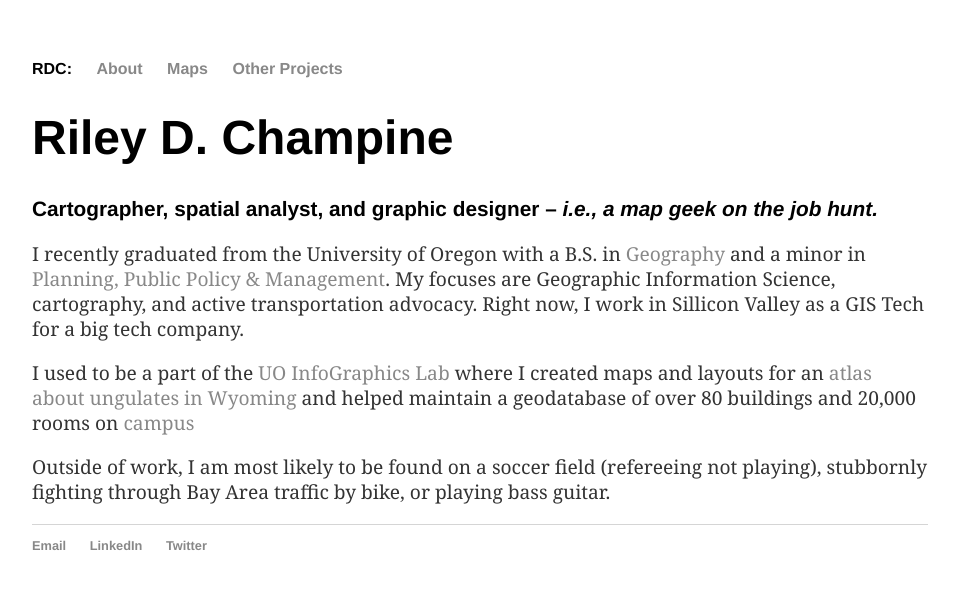
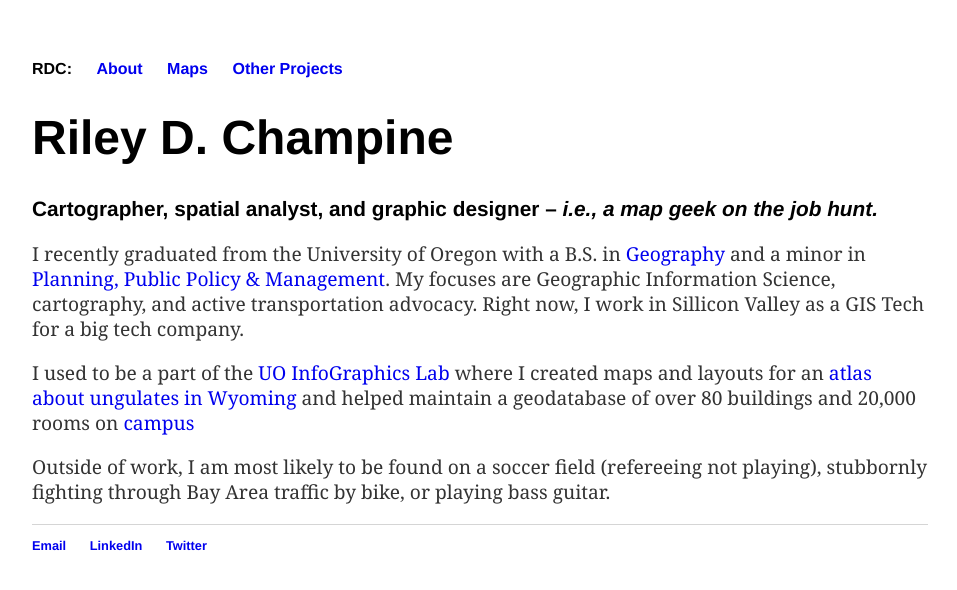
Before and after one commit to rileydchampine/rileydchampine.github.io, a Jekyll site: the page built from index.html, in a window 1280 px wide. Shown: the top 590 px of the page, without its empty margins (160-1117 px from the left). Built offline with Jekyll 4.4.1, drawn with Linux system fonts in a browser that asks for light colours.

Commit message:
Update main.css

```diff
--- a/css/main.css
+++ b/css/main.css
@@ -14,7 +14,7 @@ nav ul li, footer ul li {
 }
 a {
     text-decoration: none;
-    color: #888;
+
 }
 a:hover {
     text-decoration: underline;
```
